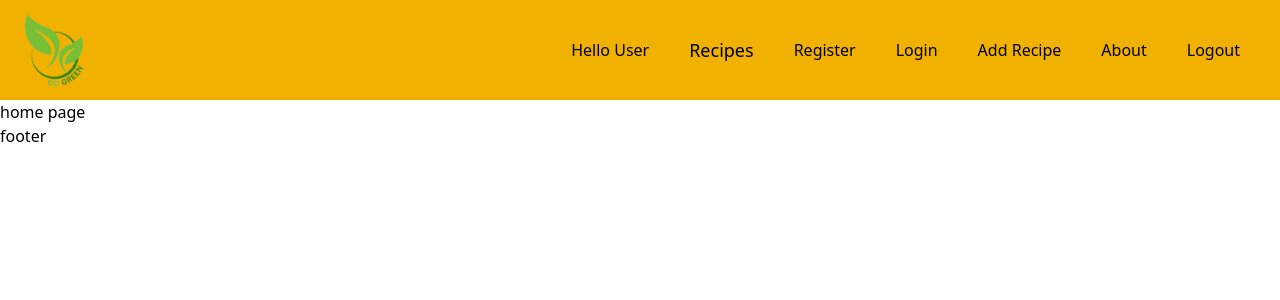
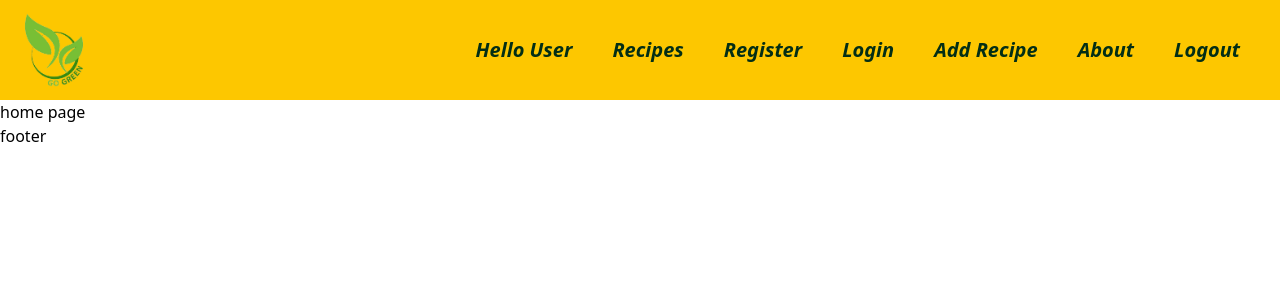
Before and after one commit to ViktorGeorgiev98/healthy_recipes_blog_frontend, a React (Vite) app in the folder healthy-recipes-blog/: page /home in a window 1280 px wide. Shown: the top 300 px of the page. Built offline with nearby package versions, Linux system fonts and the light colour scheme.

Commit message:
created the nav bar

```diff
--- a/healthy-recipes-blog/src/components/NavBar.jsx
+++ b/healthy-recipes-blog/src/components/NavBar.jsx
@@ -3,32 +3,62 @@ import Logo from "./Logo";
 
 export default function NavBar() {
   return (
-    <div className="pr-10 pl-1 w-full bg-yellow-500 flex items-center justify-between">
+    <div className="pr-10 pl-1 w-full bg-yellow-400 flex items-center justify-between">
       <NavLink to="home">
         <Logo />
       </NavLink>
       <nav>
         <ul className="flex items-center justify-evenly gap-10">
-          <li>Hello User</li>
+          <li className="text-xl italic text-green-950 font-semibold hover:underline transition-all duration-1000 cursor-pointer hover:text-black">
+            Hello User
+          </li>
           <li>
-            <NavLink className="text-lg" to="recipes">
+            <NavLink
+              className="text-xl italic text-green-950 font-semibold hover:underline transition-all duration-1000 cursor-pointer hover:text-black"
+              to="recipes"
+            >
               Recipes
             </NavLink>
           </li>
           <li>
-            <NavLink to="register">Register</NavLink>
+            <NavLink
+              className="text-xl italic text-green-950 font-semibold hover:underline transition-all duration-1000 cursor-pointer hover:text-black"
+              to="register"
+            >
+              Register
+            </NavLink>
           </li>
           <li>
-            <NavLink to="login">Login</NavLink>
+            <NavLink
+              className="text-xl italic text-green-950 font-semibold hover:underline transition-all duration-1000 cursor-pointer hover:text-black"
+              to="login"
+            >
+              Login
+            </NavLink>
           </li>
           <li>
-            <NavLink to="add-recipe">Add Recipe</NavLink>
+            <NavLink
+              className="text-xl italic text-green-950 font-semibold hover:underline transition-all duration-1000 cursor-pointer hover:text-black"
+              to="add-recipe"
+            >
+              Add Recipe
+            </NavLink>
           </li>
           <li>
-            <NavLink to="about">About</NavLink>
+            <NavLink
+              className="text-xl italic text-green-950 font-semibold hover:underline transition-all duration-1000 cursor-pointer hover:text-black"
+              to="about"
+            >
+              About
+            </NavLink>
           </li>
           <li>
-            <NavLink to="logout">Logout</NavLink>
+            <NavLink
+              className="text-xl italic text-green-950 font-semibold hover:underline transition-all duration-500 cursor-pointer hover:text-black"
+              to="logout"
+            >
+              Logout
+            </NavLink>
           </li>
         </ul>
       </nav>
```
